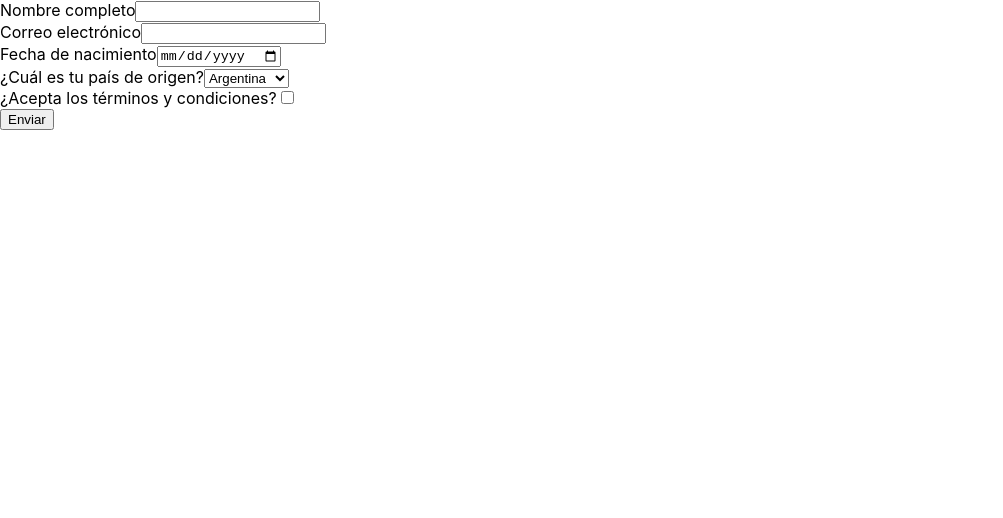
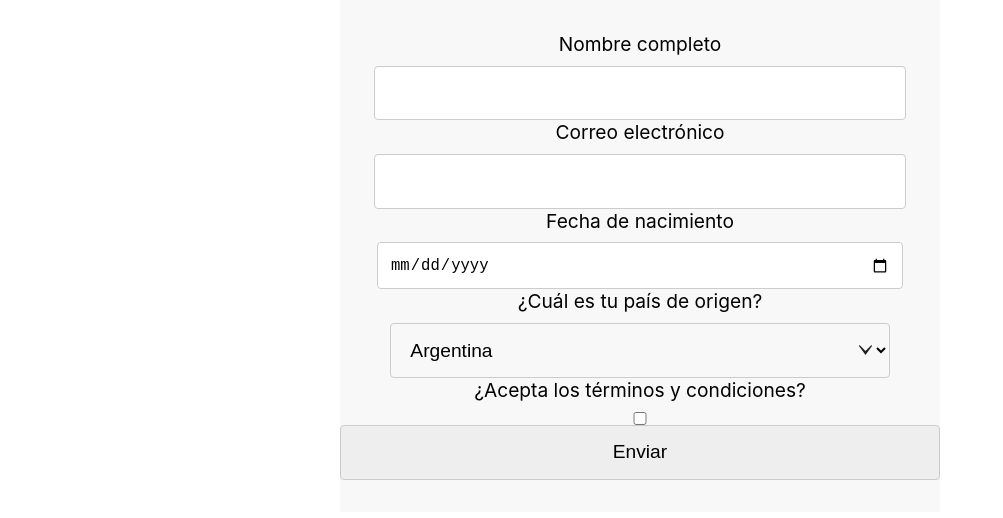
Before and after one commit to JuanPSuarez/reactjs-firebase-form, a React (Create React App) app: page / in a window 1280 px wide. Shown: the top 518 px of the page, without its empty margins (0-1003 px from the left). Built offline with nearby package versions, Linux system fonts and the light colour scheme.

Commit message:
Added component Form, added CSS

```diff
--- a/package.json
+++ b/package.json
@@ -6,9 +6,10 @@
     "@testing-library/jest-dom": "^5.16.5",
     "@testing-library/react": "^13.4.0",
     "@testing-library/user-event": "^13.5.0",
+    "firebase": "^9.15.0",
     "react": "^18.2.0",
     "react-dom": "^18.2.0",
-    "react-scripts": "5.0.1",
+    "react-scripts": "^5.0.1",
     "web-vitals": "^2.1.4"
   },
   "scripts": {
--- a/src/App.js
+++ b/src/App.js
@@ -1,51 +1,17 @@
+import './App.css';
+import './index.css';
 import React from 'react';
-import './App.css';
-import data from './db.json'
+import Form from './components/Form';
+import formData from './db.json';
 
 function App() {
-  const JSONdata = data
-  console.log()
-    return (
-      <form>
-        <div>
-          {/* Nombre */}
-          <label>{JSONdata.items[0].label}</label>
-          <input name={JSONdata.items[0].name}type={JSONdata.items[0].type} required={JSONdata.items[0].required} />
-        </div>
-        <div>
-          {/* Correo */}
-          <label>{JSONdata.items[1].label}</label>
-          <input name={JSONdata.items[1].name}type={JSONdata.items[1].type} required={JSONdata.items[1].required} />
-        </div>
-        <div>
-          {/* Fecha */}
-          <label>{JSONdata.items[2].label}</label>
-          <input name={JSONdata.items[2].name}type={JSONdata.items[2].type} required={JSONdata.items[2].required} />
-        </div>
-        <div>
-          {/* Pais Origen */}
-          <label htmlFor="country">{JSONdata.items[3].label}</label>
-          <select name={JSONdata.items[3].name} id="country" required={JSONdata.items[3].required}>
-            <option value={JSONdata.items[3].options[0].value}>{JSONdata.items[3].options[0].label}</option>
-            <option value={JSONdata.items[3].options[1].value}>{JSONdata.items[3].options[1].label}</option>
-            <option value={JSONdata.items[3].options[2].value}>{JSONdata.items[3].options[2].label}</option>
-            <option value={JSONdata.items[3].options[3].value}>{JSONdata.items[3].options[3].label}</option>
-            <option value={JSONdata.items[3].options[4].value}>{JSONdata.items[3].options[4].label}</option>
-            <option value={JSONdata.items[3].options[5].value}>{JSONdata.items[3].options[5].label}</option>
-            <option value={JSONdata.items[3].options[6].value}>{JSONdata.items[3].options[6].label}</option>
-            <option value={JSONdata.items[3].options[7].value}>{JSONdata.items[3].options[7].label}</option>
-          </select>
-        </div>
-        <div>
-          {/* Terminos y condiciones */}
-          <label>{JSONdata.items[4].label}</label>
-          <input name={JSONdata.items[4].name}type={JSONdata.items[4].type} required={JSONdata.items[4].required} />
-        </div>
-        <div>
-          <button type={JSONdata.items[5].type}>{JSONdata.items[5].label}</button>
-        </div>
-      </form>
-    );
+  return (
+    <div className="App">
+      <div className="form-wrapper">
+        <Form items={formData.items} />
+      </div>
+    </div>
+  );
 }
 
 export default App;
--- /dev/null
+++ b/src/components/Form.js
@@ -0,0 +1,60 @@
+import React from "react";
+import "../index.css";
+
+const Form = ({ items }) => {
+  return (
+    <form>
+      {items.map((item) => {
+        return (
+          <div key={item.name}>
+            {item.type !== "submit" && (
+              <label htmlFor={item.name} className="label">
+                {item.label}
+              </label>
+            )}
+            {item.type === "text" ||
+            item.type === "email" ||
+            item.type === "date" ? (
+              <input
+                type={item.type}
+                name={item.name}
+                id={item.name}
+                required={item.required}
+                className="input"
+              />
+            ) : item.type === "select" ? (
+              <select
+                name={item.name}
+                id={item.name}
+                required={item.required}
+                className="select"
+              >
+                {item.options.map((option) => {
+                  return (
+                    <option key={option.value} value={option.value}>
+                      {option.label}
+                    </option>
+                  );
+                })}
+              </select>
+            ) : item.type === "checkbox" ? (
+              <input
+                type={item.type}
+                name={item.name}
+                id={item.name}
+                required={item.required}
+                className="input"
+              />
+            ) : (
+              <button type="submit" className="button">
+                {item.label}
+              </button>
+            )}
+          </div>
+        );
+      })}
+    </form>
+  );
+};
+
+export default Form;
--- a/src/index.css
+++ b/src/index.css
@@ -1,13 +1,58 @@
 body {
-  margin: 0;
-  font-family: -apple-system, BlinkMacSystemFont, 'Segoe UI', 'Roboto', 'Oxygen',
-    'Ubuntu', 'Cantarell', 'Fira Sans', 'Droid Sans', 'Helvetica Neue',
-    sans-serif;
-  -webkit-font-smoothing: antialiased;
-  -moz-osx-font-smoothing: grayscale;
+    margin: 0;
+    font-family: -apple-system, BlinkMacSystemFont, 'Segoe UI', 'Roboto', 'Oxygen', 'Ubuntu', 'Cantarell', 'Fira Sans', 'Droid Sans', 'Helvetica Neue', sans-serif;
+    -webkit-font-smoothing: antialiased;
+    -moz-osx-font-smoothing: grayscale;
 }
 
 code {
-  font-family: source-code-pro, Menlo, Monaco, Consolas, 'Courier New',
-    monospace;
+    font-family: source-code-pro, Menlo, Monaco, Consolas, 'Courier New', monospace;
 }
+
+.form-wrapper {
+    max-width: 600px;
+    margin: 0 auto;
+    padding: 2em 0;
+    background-color: #f8f8f8;
+}
+
+.label {
+    display: block;
+    margin-bottom: 0.5em;
+    font-size: 1.2em;
+}
+
+.input,
+.select {
+    display: block;
+    width: 500px;
+    margin: 0 auto;
+    padding: 0.8em;
+    font-size: 1.2em;
+    border: 1px solid #ccc;
+    border-radius: 4px;
+}
+
+.select {
+    background: url('down-arrow.svg') no-repeat right 0.8em center;
+    background-size: 0.8em;
+}
+
+.button {
+    display: block;
+    width: 100%;
+    padding: 0.8em;
+    font-size: 1.2em;
+    border: 1px solid #ccc;
+    border-radius: 4px;
+    background-color: #eee;
+    cursor: pointer;
+}
+
+@media (max-width: 600px) {
+    .input,
+    .select,
+    .button {
+        width: 100%;
+    }
+}
```
Also changed, not shown: src/down-arrow.svg (added), 1 other file (tests, documents, lock files or other folders).
